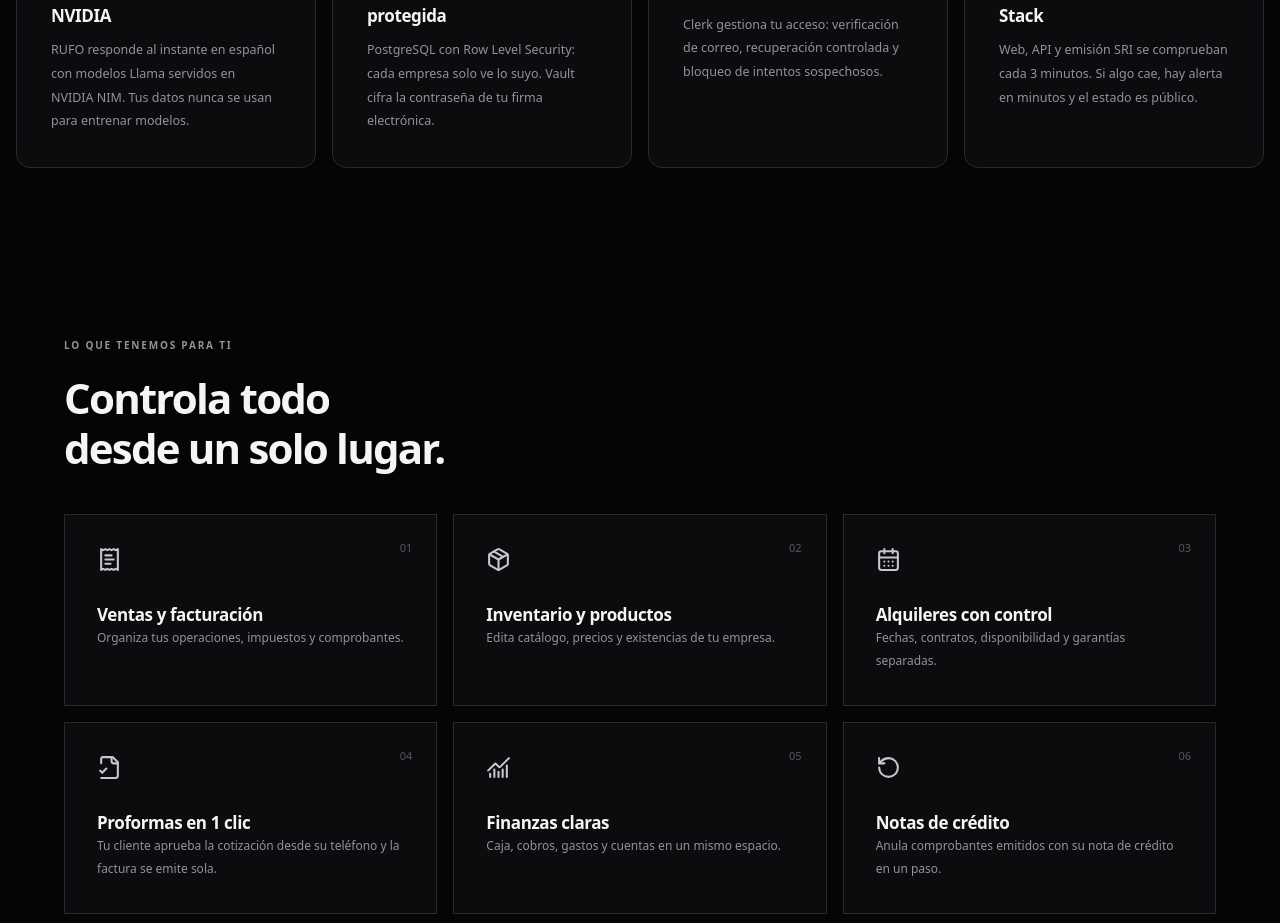
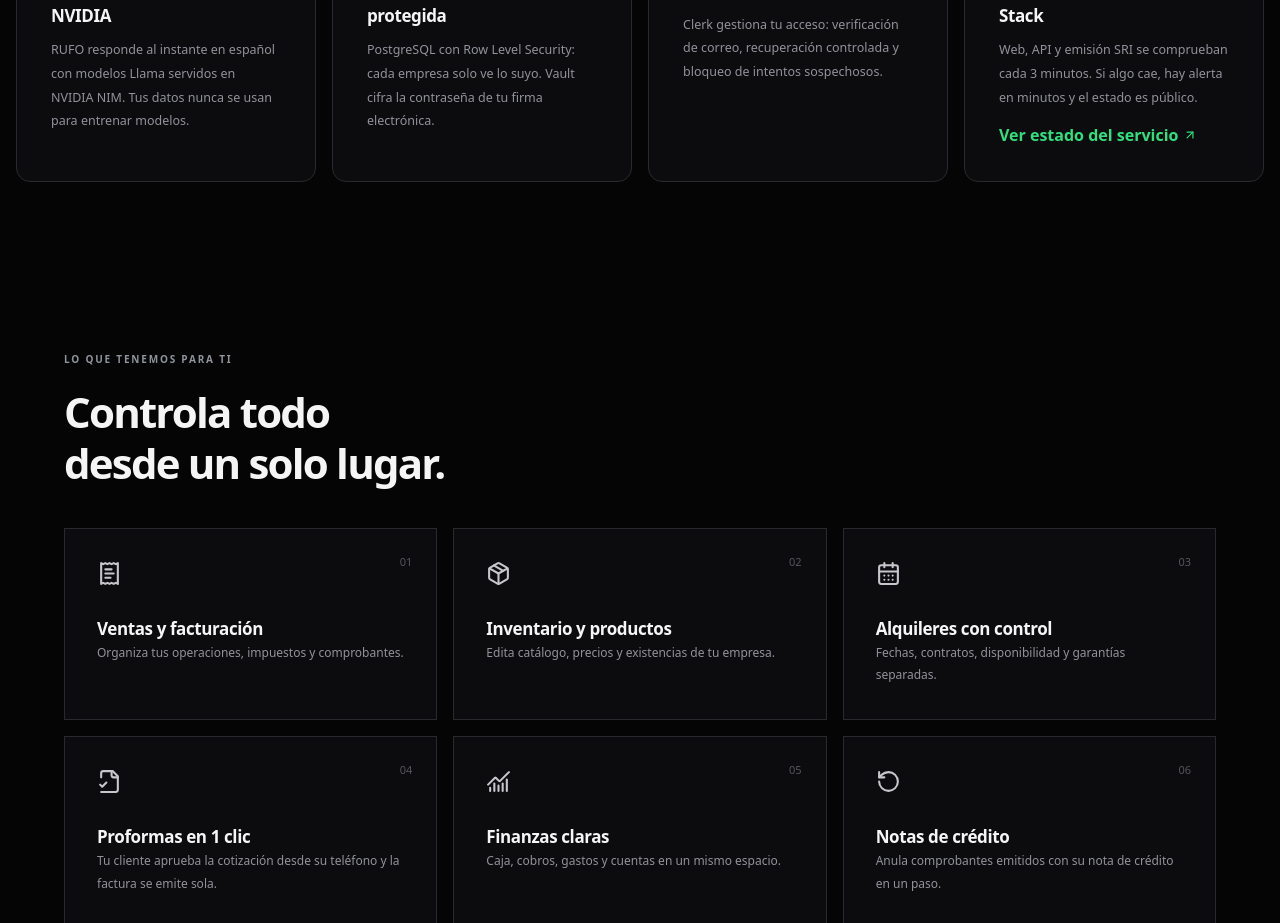
Before and after one commit to multifactu-ecuador/MULTIFACTU, a React (Vite) app in the folder client/: page / in a window 1280 px wide. Shown: the part 1260-2183 px from the top of the page. Built offline with nearby package versions, Linux system fonts and the light colour scheme; no server answers.

Commit message:
Pagina de estado en vivo enlazada en la web y en RUFO
- Landing: card Better Stack con enlace "Ver estado del servicio"
- /seguridad: el aliado Better Stack enlaza la pagina de estado
- RUFO conoce la URL del estado en vivo y la comparte si preguntan por caidas

```diff
--- a/client/src/pages/Landing.tsx
+++ b/client/src/pages/Landing.tsx
@@ -260,6 +260,14 @@ export default function Landing() {
                 Web, API y emisión SRI se comprueban cada 3 minutos. Si algo
                 cae, hay alerta en minutos y el estado es público.
               </p>
+              <a
+                className="status-link"
+                href="https://multifactu.betteruptime.com/"
+                target="_blank"
+                rel="noreferrer"
+              >
+                Ver estado del servicio <ArrowUpRight size={14} />
+              </a>
             </article>
           </div>
         </section>
--- a/client/src/pages/Security.tsx
+++ b/client/src/pages/Security.tsx
@@ -46,7 +46,7 @@ export default function Security() {
           </article>
           <article className="security-ally">
             <div className="security-ally-brand"><img src="/brands/betterstack.svg" alt="Better Stack" height="28" /><span>ALIADO EN SEGURIDAD</span></div>
-            <div><h3>Disponibilidad vigilada con Better Stack</h3><p>Nuestra web, las funciones de API y el flujo de emisión SRI se comprueban cada 3 minutos desde Better Stack: si algo cae, hay alerta en minutos y la incidencia queda publicada en la página de estado.</p></div>
+            <div><h3>Disponibilidad vigilada con Better Stack</h3><p>Nuestra web, las funciones de API y el flujo de emisión SRI se comprueban cada 3 minutos desde Better Stack: si algo cae, hay alerta en minutos y la incidencia queda publicada en la <a className="status-link" href="https://multifactu.betteruptime.com/" target="_blank" rel="noreferrer">página de estado</a>.</p></div>
           </article>
         </div>
       </section>
--- a/client/src/styles.css
+++ b/client/src/styles.css
@@ -604,6 +604,20 @@
   color: #92929c;
   line-height: 1.9;
   margin: 0;
+}
+.status-link {
+  color: #2fe07c;
+  font-weight: 700;
+  text-decoration: none;
+}
+.status-link:hover {
+  text-decoration: underline;
+}
+.tech-card .status-link {
+  display: inline-flex;
+  align-items: center;
+  gap: 5px;
+  margin-top: 14px;
 }
 @media (max-width: 1100px) {
   .tech-grid {
```
Also changed, not shown: 1 other file (tests, documents, lock files or other folders).
